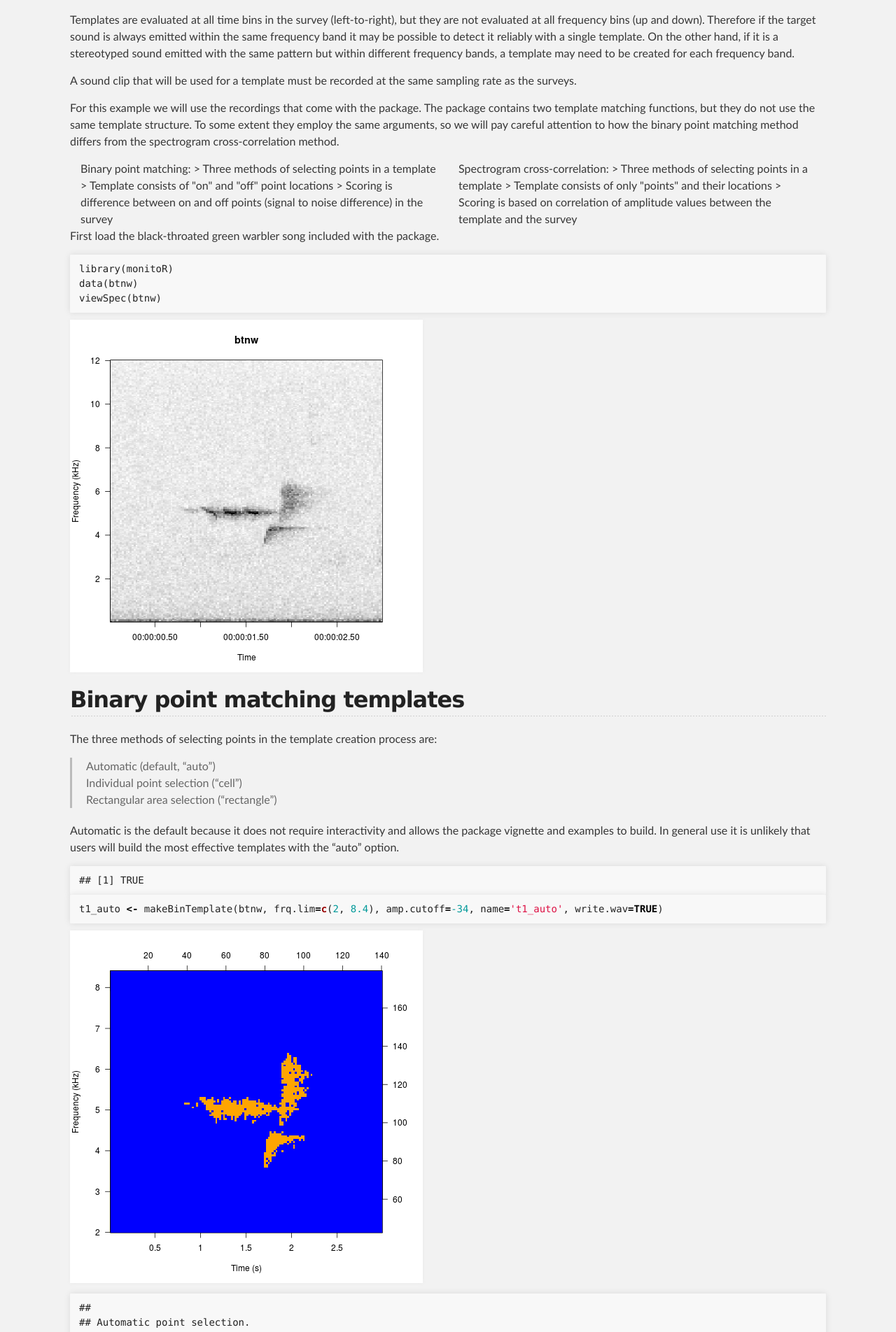
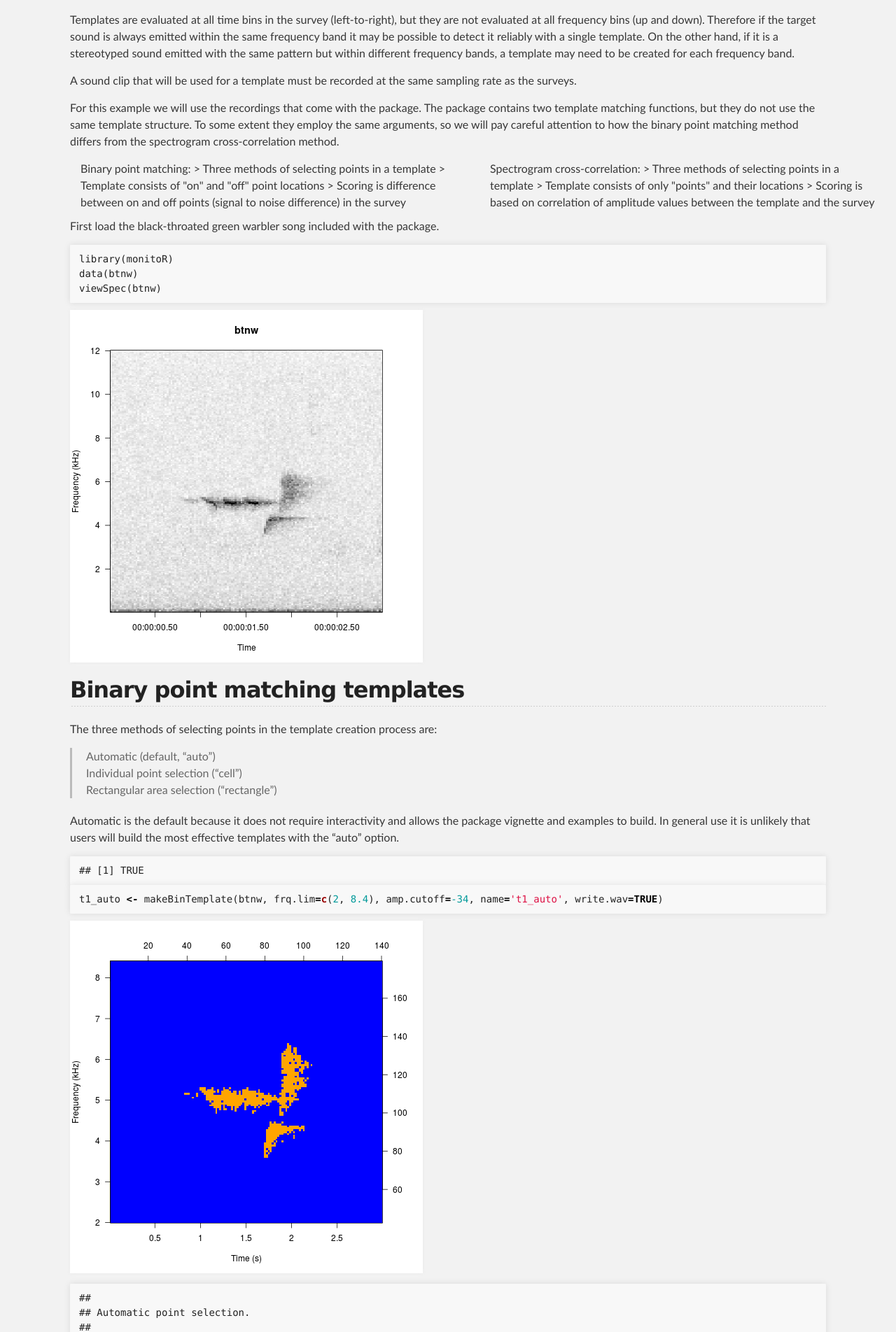
Before and after one commit to jonkatz2/monitoR, a Jekyll site: the page built from assets/makingTemplates/makingTemplates.md, in a window 1280 px wide. Shown: the part 422-2326 px from the top of the page at 70% size. Built offline with Jekyll 4.4.1, drawn with Linux system fonts in a browser that asks for light colours; nearby versions of some CDN libraries; our own code applies the rules of GitHub Pages for plain Markdown files; library files that are not in the unit come from our copies.

Commit message:
making templates

```diff
--- a/assets/makingTemplates/makingTemplates.Rmd
+++ b/assets/makingTemplates/makingTemplates.Rmd
@@ -12,7 +12,8 @@ Templates are evaluated at all time bins in the survey (left-to-right), but they
 A sound clip that will be used for a template must be recorded at the same sampling rate as the surveys.
 
 For this example we will use the recordings that come with the package. The package contains two template matching functions, but they do not use the same template structure. To some extent they employ the same arguments, so we will pay careful attention to how the binary point matching method differs from the spectrogram cross-correlation method.
-<div class="fluidrow">
+<div class="container">
+<div class="row">
 <div class="col-md-6">
 Binary point matching:
   > Three methods of selecting points in a template
@@ -24,6 +25,7 @@ Spectrogram cross-correlation:
   > Three methods of selecting points in a template
   > Template consists of only "points" and their locations
   > Scoring is based on correlation of amplitude values between the template and the survey
+</div>
 </div>
 </div>
 First load the black-throated green warbler song included with the package.
--- a/assets/makingTemplates/makingTemplates.md
+++ b/assets/makingTemplates/makingTemplates.md
@@ -10,7 +10,8 @@ Templates are evaluated at all time bins in the survey (left-to-right), but they
 A sound clip that will be used for a template must be recorded at the same sampling rate as the surveys.
 
 For this example we will use the recordings that come with the package. The package contains two template matching functions, but they do not use the same template structure. To some extent they employ the same arguments, so we will pay careful attention to how the binary point matching method differs from the spectrogram cross-correlation method.
-<div class="fluidrow">
+<div class="container">
+<div class="row">
 <div class="col-md-6">
 Binary point matching:
   > Three methods of selecting points in a template
@@ -22,6 +23,7 @@ Spectrogram cross-correlation:
   > Three methods of selecting points in a template
   > Template consists of only "points" and their locations
   > Scoring is based on correlation of amplitude values between the template and the survey
+</div>
 </div>
 </div>
 First load the black-throated green warbler song included with the package.
```
